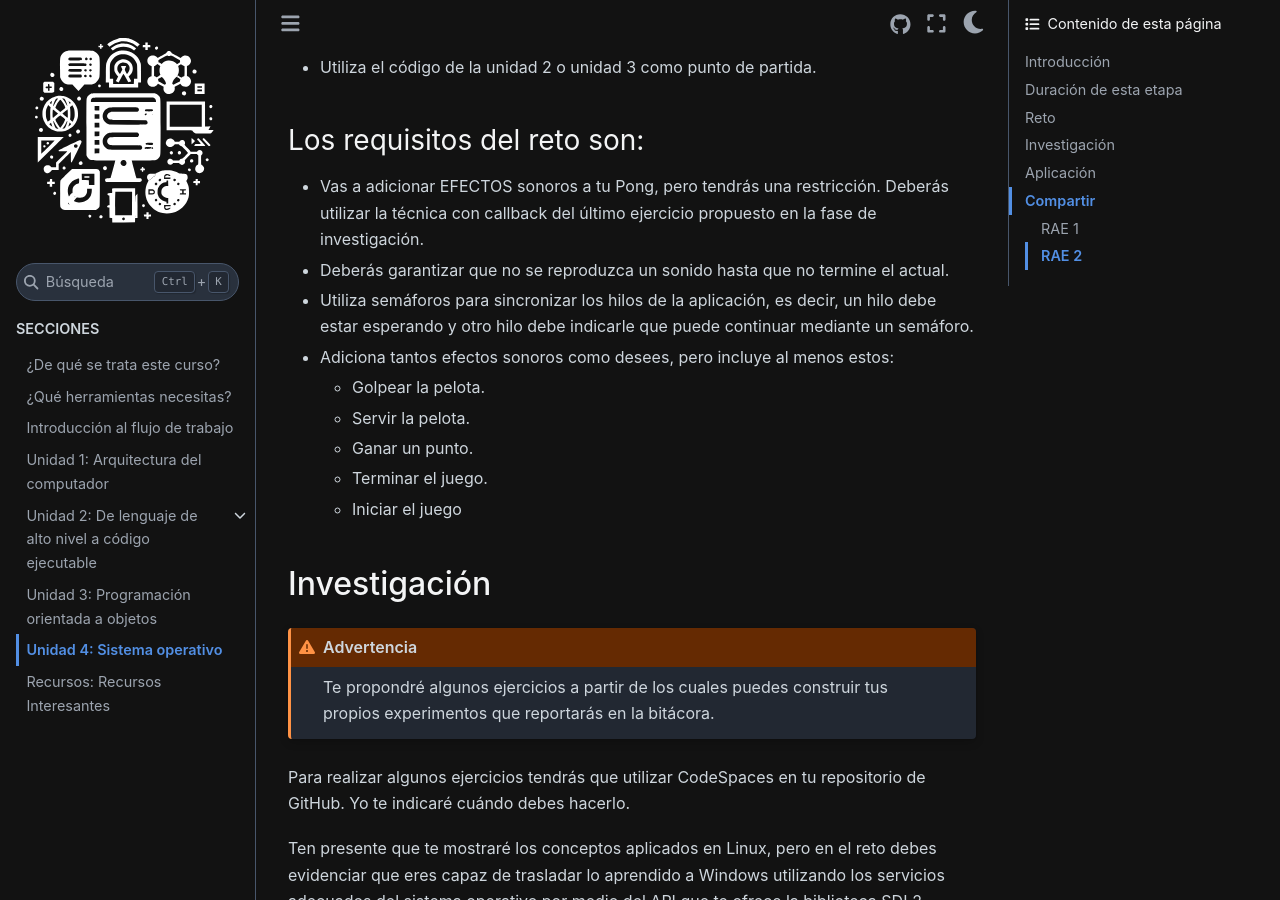
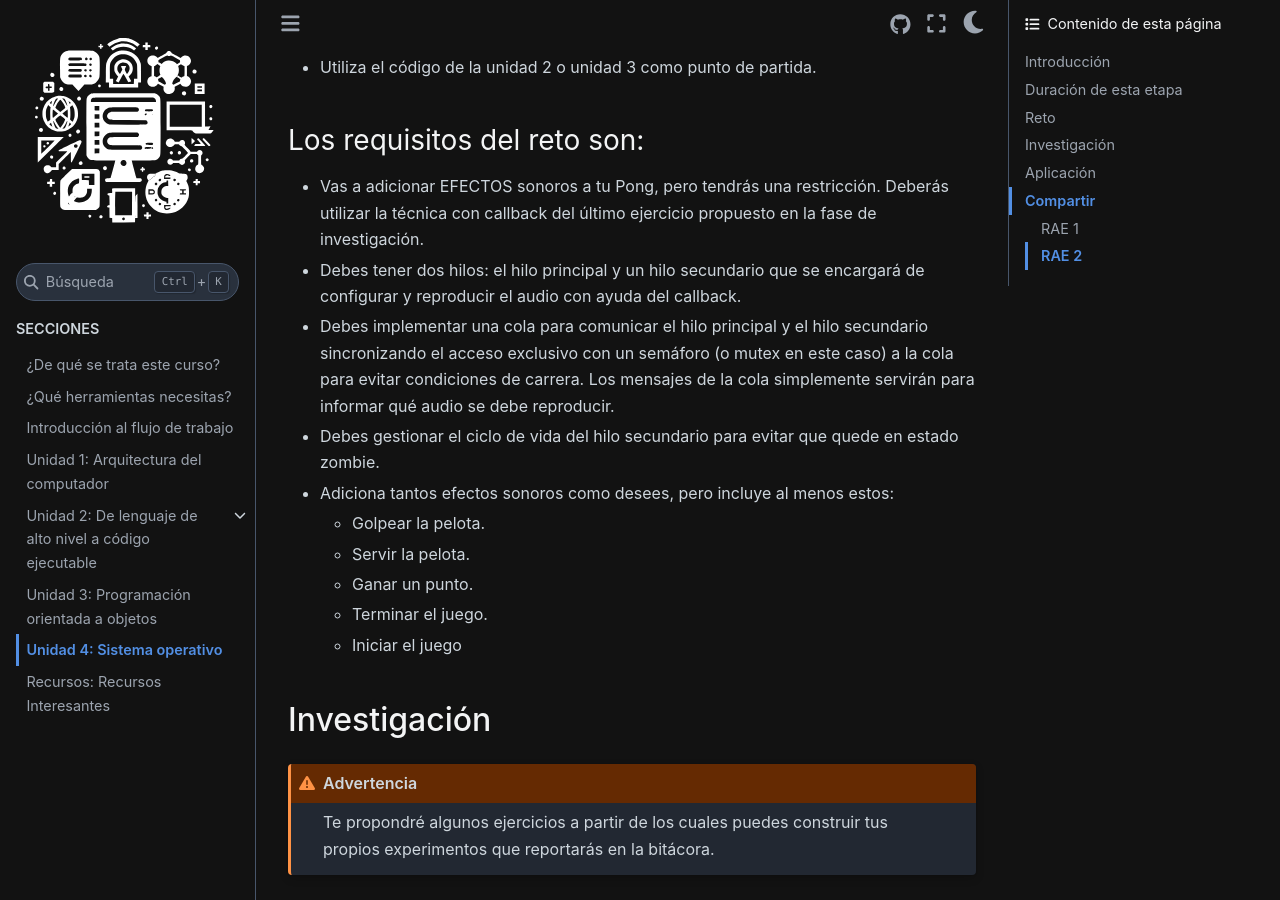
Before and after one commit to juanferfranco/SistemasComputacionales, a Sphinx documentation site: the page built from docs/_unidad4/unidad4.rst, in a window 1280 px wide and 900 px high, scrolled down 655 px. Built offline with Sphinx 7.4.7 and the Sphinx Book theme 1.1.4, drawn with Linux system fonts in a browser that asks for light colours.

Commit message:
Update unidad4.rst

```diff
--- a/docs/_unidad4/unidad4.rst
+++ b/docs/_unidad4/unidad4.rst
@@ -34,11 +34,14 @@ Los requisitos del reto son:
 * Vas a adicionar EFECTOS sonoros a tu Pong, pero tendrás una
   restricción. Deberás utilizar la técnica con callback del
   último ejercicio propuesto en la fase de investigación.
-* Deberás garantizar que no se reproduzca un sonido hasta que no
-  termine el actual.
-* Utiliza semáforos para sincronizar los hilos de la aplicación,
-  es decir, un hilo debe estar esperando y otro hilo debe indicarle
-  que puede continuar mediante un semáforo.
+* Debes tener dos hilos: el hilo principal y un hilo secundario que se encargará
+  de configurar y reproducir el audio con ayuda del callback.
+* Debes implementar una cola para comunicar el hilo principal y el hilo secundario
+  sincronizando el acceso exclusivo con un semáforo (o mutex en este caso) a la cola
+  para evitar condiciones de carrera. Los mensajes de la cola simplemente servirán
+  para informar qué audio se debe reproducir.
+* Debes gestionar el ciclo de vida del hilo secundario para evitar que
+  quede en estado zombie.
 * Adiciona tantos efectos sonoros como desees, pero incluye al menos
   estos:
 
```
